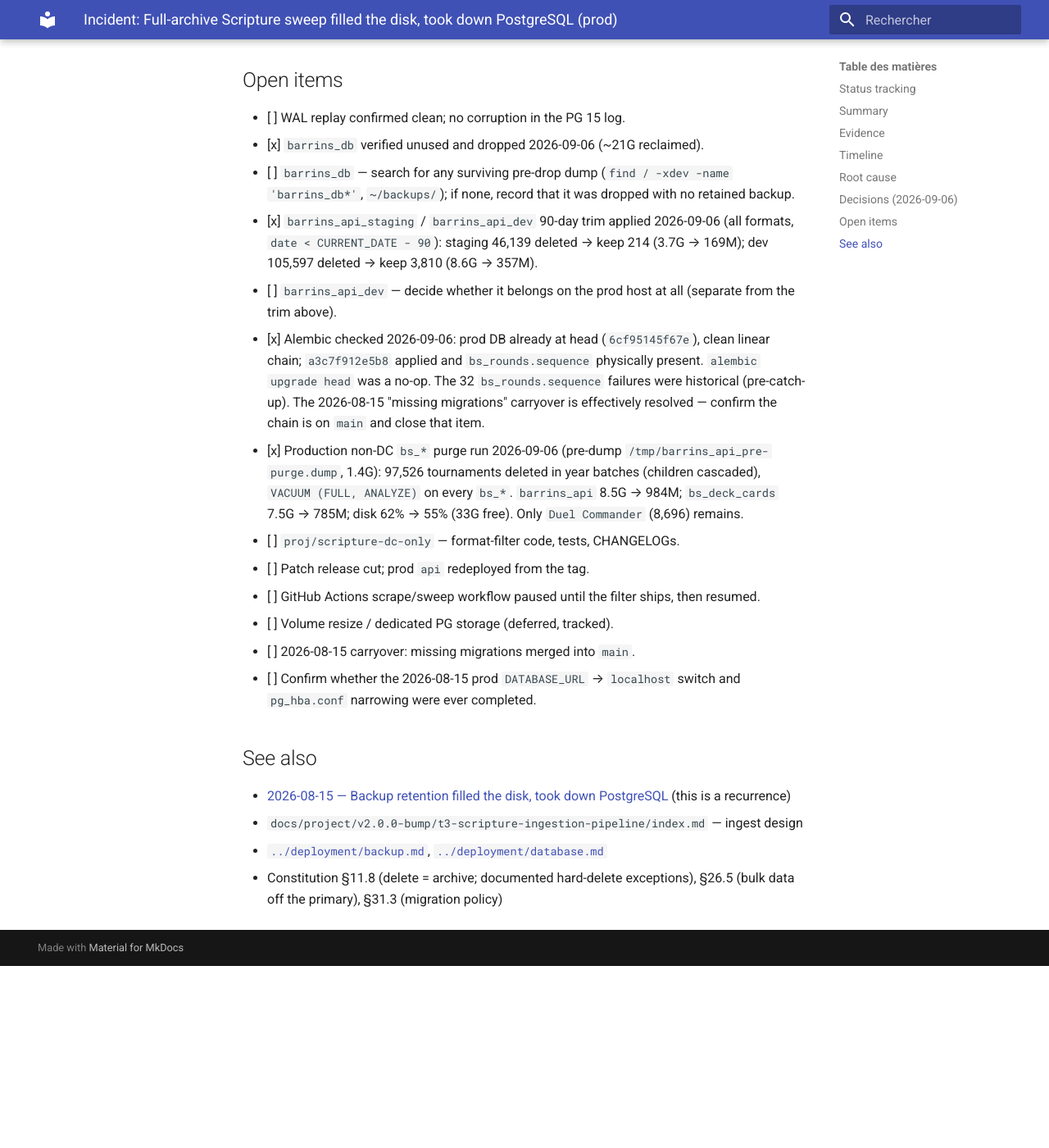
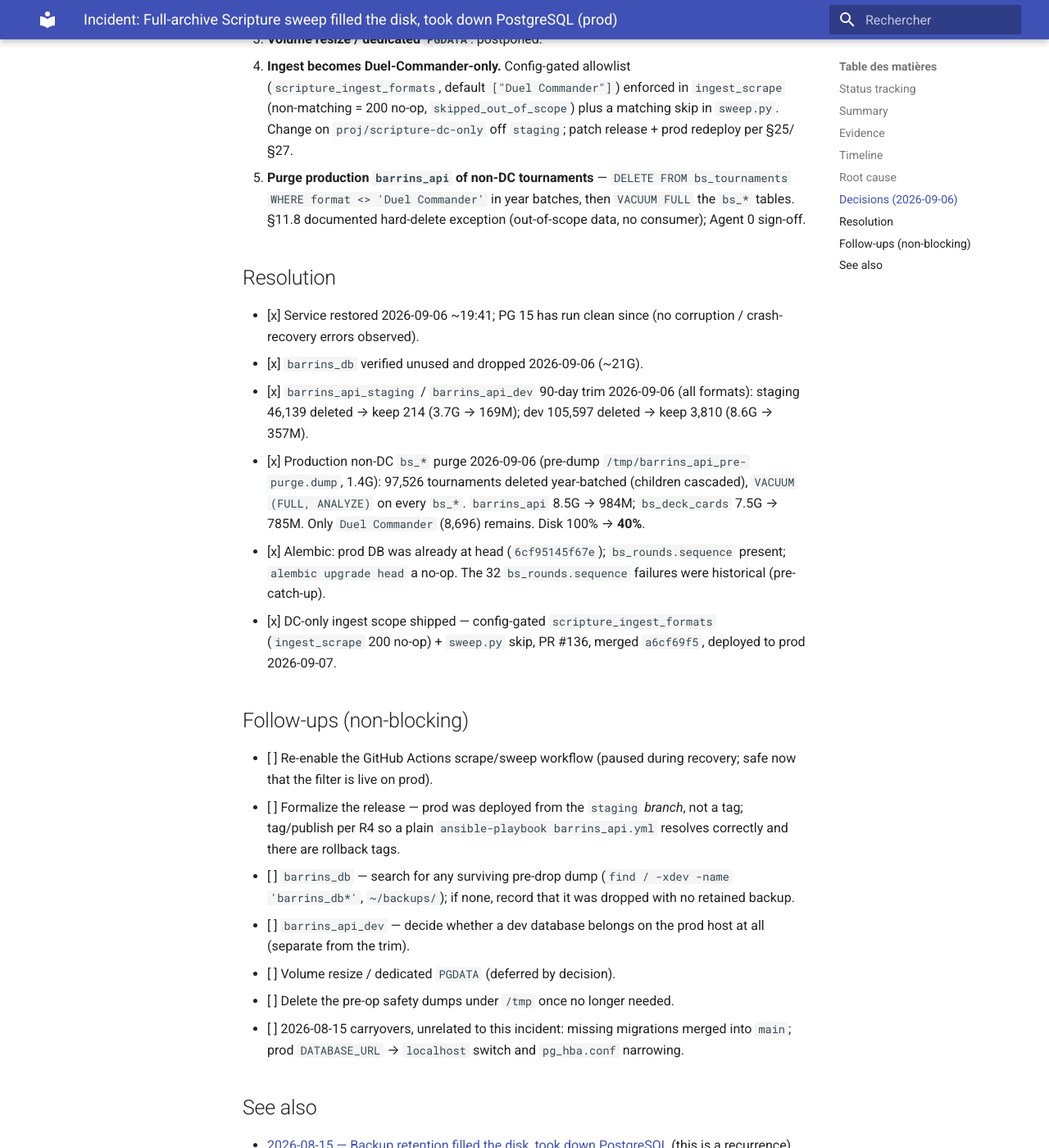
Before and after one commit to Spigushe/barrins-project, an MkDocs documentation site: the page built from docs/content/ops/incidents/2026-09-06-postgres-disk-full-scripture-sweep.md, in a window 1280 px wide and 1400 px high, scrolled down 4780 px. Shown: the whole window at 82% size. Built offline with MkDocs 1.6.1 and Material for MkDocs 9.7.7, drawn with Linux system fonts in a browser that asks for light colours; before the commit the page ends 5958 px from its top, so only the background shows below that; some of the changed text lies outside the part shown.

Commit message:
docs(ops): close the 2026-09-06 postgres disk-full incident
Status -> Resolved. Service restored 2026-09-06 ~19:41; disk 100% ->
40%; the DC-only ingest filter (PR #136) merged and deployed to prod
2026-09-07 (skipped_out_of_scope live in prod /openapi.json). Timeline
extended with the non-DC purge / 90-day trims / #136 deploy; the "Open
items" list split into a done "Resolution" block and a non-blocking
"Follow-ups" list (re-enable the sweep workflow, formalize the release,
volume resize, dump cleanup, unrelated 2026-08-15 carryovers).

```diff
--- a/docs/content/ops/incidents/2026-09-06-postgres-disk-full-scripture-sweep.md
+++ b/docs/content/ops/incidents/2026-09-06-postgres-disk-full-scripture-sweep.md
@@ -4,7 +4,7 @@
 
 | Field | Value |
 | --- | --- |
-| Status | Open — production restored 2026-09-06 ~19:41; reclamation done (disk 100% → 40%, 44G free); DC-only ingest filter (`proj/scripture-dc-only`) + release still to ship |
+| Status | **Resolved** 2026-09-07 — service restored 2026-09-06 ~19:41; disk 100% → 40% (44G free); DC-only ingest filter (PR #136) merged and deployed to prod (`skipped_out_of_scope` live in prod `/openapi.json`). Non-blocking follow-ups tracked below. |
 | Severity | Critical — production `api.barrins-codex.org` failed every DB-backed request (Tolaria News, Tamiyo Scroll) for the duration |
 | Reported | 2026-09-06, ~16:20 (a `barrins-scripture-sweep --mode full` run finished reporting 3650 ingest failures) |
 | Service restored | 2026-09-06 ~19:41 — `postgresql@15-main` back `online`, both `/health` → 200 |
@@ -129,7 +129,17 @@ is the Debian meta-unit; the real service is `postgresql@15-main`
    off-box `pg_dump` did not run (the runbook's placeholder hostname
    was not substituted; `ssh` failed, the `DROP` in the same pasted
    block proceeded regardless), so no fresh dump was retained — see
-   Open items.
+   Follow-ups.
+8. **2026-09-06 evening** — production `barrins_api` non-DC `bs_*` purge
+   (97,526 tournaments, year-batched, `VACUUM FULL`) → 8.5G → 984M; and
+   the `barrins_api_staging` / `barrins_api_dev` 90-day trims. Disk down
+   to **40% (44G free)**.
+9. **2026-09-07** — the DC-only ingest filter (PR #136, merge commit
+   `a6cf69f5`) merged to `staging` and deployed to prod
+   (`ansible-playbook barrins_api.yml -e fastapi_backend_release_tag=staging`,
+   `ok=41 changed=13 failed=0`). `skipped_out_of_scope` confirmed in
+   prod `/openapi.json`; `/health` 200. Incident closed — remaining
+   items are non-blocking.
 
 ## Root cause
 
@@ -173,41 +183,44 @@ is the Debian meta-unit; the real service is `postgresql@15-main`
    hard-delete exception (out-of-scope data, no consumer); Agent 0
    sign-off.
 
-## Open items
+## Resolution
 
-- [ ] WAL replay confirmed clean; no corruption in the PG 15 log.
-- [x] `barrins_db` verified unused and dropped 2026-09-06 (~21G
-      reclaimed).
+- [x] Service restored 2026-09-06 ~19:41; PG 15 has run clean since (no
+      corruption / crash-recovery errors observed).
+- [x] `barrins_db` verified unused and dropped 2026-09-06 (~21G).
+- [x] `barrins_api_staging` / `barrins_api_dev` 90-day trim 2026-09-06
+      (all formats): staging 46,139 deleted → keep 214 (3.7G → 169M);
+      dev 105,597 deleted → keep 3,810 (8.6G → 357M).
+- [x] Production non-DC `bs_*` purge 2026-09-06 (pre-dump
+      `/tmp/barrins_api_pre-purge.dump`, 1.4G): 97,526 tournaments
+      deleted year-batched (children cascaded), `VACUUM (FULL, ANALYZE)`
+      on every `bs_*`. `barrins_api` 8.5G → 984M; `bs_deck_cards` 7.5G →
+      785M. Only `Duel Commander` (8,696) remains. Disk 100% → **40%**.
+- [x] Alembic: prod DB was already at head (`6cf95145f67e`);
+      `bs_rounds.sequence` present; `alembic upgrade head` a no-op. The
+      32 `bs_rounds.sequence` failures were historical (pre-catch-up).
+- [x] DC-only ingest scope shipped — config-gated
+      `scripture_ingest_formats` (`ingest_scrape` 200 no-op) + `sweep.py`
+      skip, PR #136, merged `a6cf69f5`, deployed to prod 2026-09-07.
+
+## Follow-ups (non-blocking)
+
+- [ ] Re-enable the GitHub Actions scrape/sweep workflow (paused during
+      recovery; safe now that the filter is live on prod).
+- [ ] Formalize the release — prod was deployed from the `staging`
+      *branch*, not a tag; tag/publish per R4 so a plain
+      `ansible-playbook barrins_api.yml` resolves correctly and there
+      are rollback tags.
 - [ ] `barrins_db` — search for any surviving pre-drop dump
       (`find / -xdev -name 'barrins_db*'`, `~/backups/`); if none,
       record that it was dropped with no retained backup.
-- [x] `barrins_api_staging` / `barrins_api_dev` 90-day trim applied
-      2026-09-06 (all formats, `date < CURRENT_DATE - 90`): staging
-      46,139 deleted → keep 214 (3.7G → 169M); dev 105,597 deleted →
-      keep 3,810 (8.6G → 357M).
-- [ ] `barrins_api_dev` — decide whether it belongs on the prod host
-      at all (separate from the trim above).
-- [x] Alembic checked 2026-09-06: prod DB already at head
-      (`6cf95145f67e`), clean linear chain; `a3c7f912e5b8` applied and
-      `bs_rounds.sequence` physically present. `alembic upgrade head`
-      was a no-op. The 32 `bs_rounds.sequence` failures were historical
-      (pre-catch-up). The 2026-08-15 "missing migrations" carryover is
-      effectively resolved — confirm the chain is on `main` and close
-      that item.
-- [x] Production non-DC `bs_*` purge run 2026-09-06 (pre-dump
-      `/tmp/barrins_api_pre-purge.dump`, 1.4G): 97,526 tournaments
-      deleted in year batches (children cascaded),
-      `VACUUM (FULL, ANALYZE)` on every `bs_*`. `barrins_api` 8.5G →
-      984M; `bs_deck_cards` 7.5G → 785M; disk 62% → 55% (33G free).
-      Only `Duel Commander` (8,696) remains.
-- [ ] `proj/scripture-dc-only` — format-filter code, tests, CHANGELOGs.
-- [ ] Patch release cut; prod `api` redeployed from the tag.
-- [ ] GitHub Actions scrape/sweep workflow paused until the filter
-      ships, then resumed.
-- [ ] Volume resize / dedicated PG storage (deferred, tracked).
-- [ ] 2026-08-15 carryover: missing migrations merged into `main`.
-- [ ] Confirm whether the 2026-08-15 prod `DATABASE_URL` → `localhost`
-      switch and `pg_hba.conf` narrowing were ever completed.
+- [ ] `barrins_api_dev` — decide whether a dev database belongs on the
+      prod host at all (separate from the trim).
+- [ ] Volume resize / dedicated `PGDATA` (deferred by decision).
+- [ ] Delete the pre-op safety dumps under `/tmp` once no longer needed.
+- [ ] 2026-08-15 carryovers, unrelated to this incident: missing
+      migrations merged into `main`; prod `DATABASE_URL` → `localhost`
+      switch and `pg_hba.conf` narrowing.
 
 ## See also
 
--- a/docs/content/ops/incidents/index.md
+++ b/docs/content/ops/incidents/index.md
@@ -2,5 +2,5 @@
 
 | Date | Issue | Status |
 | ---- | ----- | ------ |
-| 2026-09-06 | [Full-archive Scripture sweep filled the disk, took down PostgreSQL (prod)](./2026-09-06-postgres-disk-full-scripture-sweep.md) | Open |
+| 2026-09-06 | [Full-archive Scripture sweep filled the disk, took down PostgreSQL (prod)](./2026-09-06-postgres-disk-full-scripture-sweep.md) | Resolved |
 | 2026-08-15 | [Backup retention filled the disk, took down PostgreSQL (prod + staging)](./2026-08-15-postgres-disk-full.md) | Resolved |
```
